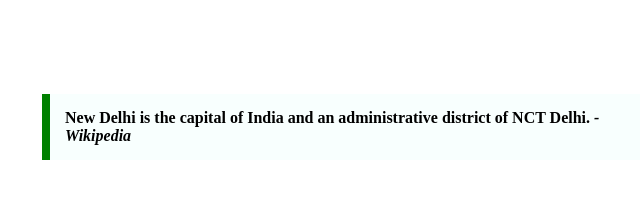
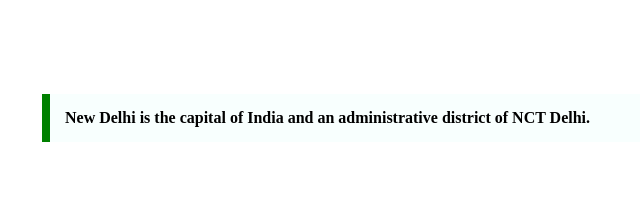
Before and after one commit to acciojob/trivia-ishayashika, a website: page main.html in a window 1280 px wide. Shown: the full height of the page, 279-919 px from the left. Drawn offline with Linux system fonts and the light colour scheme.

Commit message:
created a submission

```diff
--- a/main.html
+++ b/main.html
@@ -15,9 +15,9 @@
 		<br>
 		<label><input type="radio" role="Delhi" value="capital">New Delhi</label><div>
 		<label><input type="radio" role="Mumbai" value="capital">Mumbai</label></div>
-	<blockquote>
+	<blockquote cite="https://en.wikipedia.org/wiki/New_Delhi">
 		New Delhi is the capital of India and an administrative district of NCT Delhi.
-		<cite>- Wikipedia</cite>
+
 
 	</blockquote>
 	</div>
```
